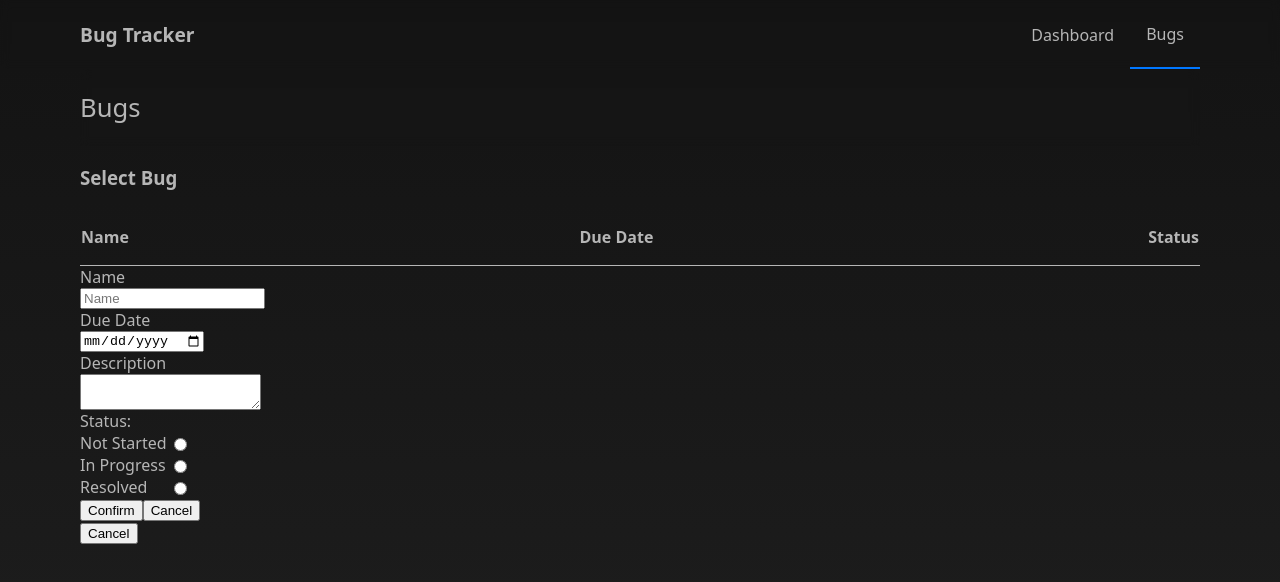
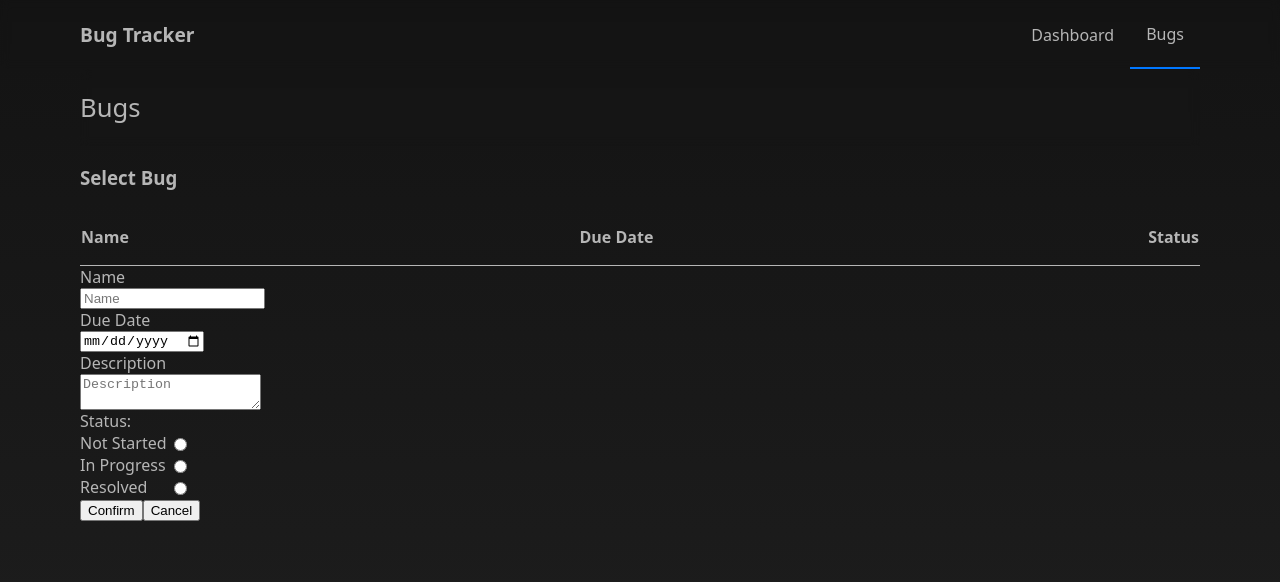
Before and after one commit to Mario-Florio/bug-tracker, a React (Create React App) app: page /bugs in a window 1280 px wide. Both pictures are taken after a click on the button "Add Bug". Shown: the top 582 px of the page. Built offline with nearby package versions, Linux system fonts and the light colour scheme; the HTML template or start-up script is replaced by a standard one.

Commit message:
feat: add placeholder to 'description' inputs

```diff
--- a/src/pages/Bugs/BugInfo/BugInfo.js
+++ b/src/pages/Bugs/BugInfo/BugInfo.js
@@ -143,11 +143,11 @@ function Form(props) {
     return(
         <form style={{display: "flex", flexDirection: "column", alignItems: "start"}}>
             <label>Name</label>
-            <input type="text" onChange={handleNameChange} placeholder={bug.name}/>
+            <input type="text" onChange={handleNameChange} maxLength={25} placeholder={bug.name}/>
             <label>Due Date</label>
             <input type="date" onChange={handleDueDateChange}/>
             <label>Description</label>
-            <textarea onChange={handleDescriptionChange}/>
+            <textarea onChange={handleDescriptionChange} placeholder={bug.description}/>
             <label>Status:</label>
             <div style={{display: "flex", justifyContent: "space-between", width: "110px"}}>
                 <label>Not Started</label>
--- a/src/pages/Bugs/BugsList/BugsList.js
+++ b/src/pages/Bugs/BugsList/BugsList.js
@@ -23,10 +23,7 @@ function BugsList(props) {
                 </tbody>
             </table>
             {formIsActive ?
-                <>
-                    <Form bugs={bugs} setBugsList={setBugsList} setFormIsActive={setFormIsActive}/>
-                    <button onClick={() => setFormIsActive(false)}>Cancel</button>
-                </>
+                <Form bugs={bugs} setBugsList={setBugsList} setFormIsActive={setFormIsActive}/>
             :
                 <button onClick={() => setFormIsActive(true)}>
                     Add Bug
@@ -128,11 +125,11 @@ function Form(props) {
     return(
         <form style={{display: "flex", flexDirection: "column", alignItems: "start", color: "rgb(182, 182, 182)"}}>
             <label>Name</label>
-            <input type="text" onChange={handleNameChange} placeholder={"Name"}/>
+            <input type="text" onChange={handleNameChange} maxLength={25} placeholder={"Name"}/>
             <label>Due Date</label>
             <input type="date" onChange={handleDueDateChange}/>
             <label>Description</label>
-            <textarea onChange={handleDescriptionChange}/>
+            <textarea onChange={handleDescriptionChange} placeholder='Description'/>
             <label>Status:</label>
             <div style={{display: "flex", justifyContent: "space-between", width: "110px"}}>
                 <label>Not Started</label>
```
